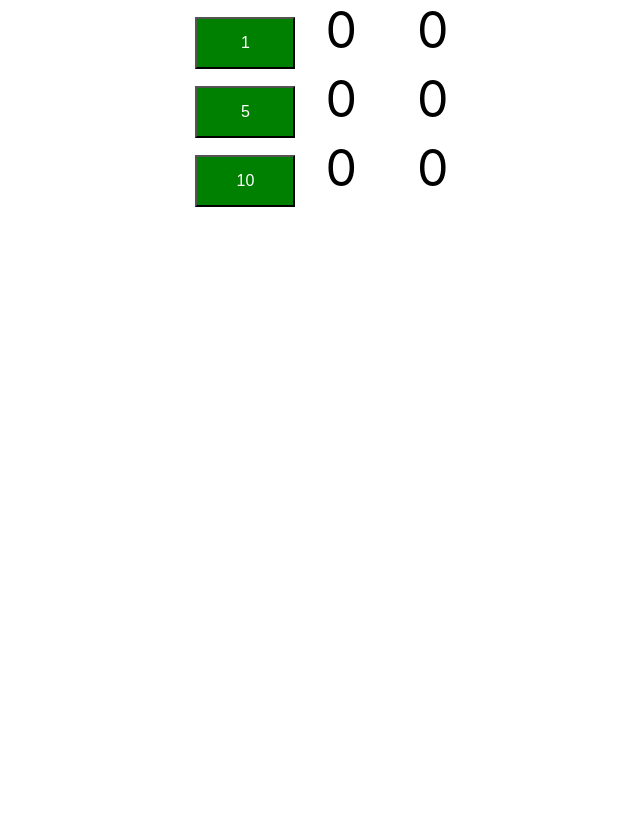
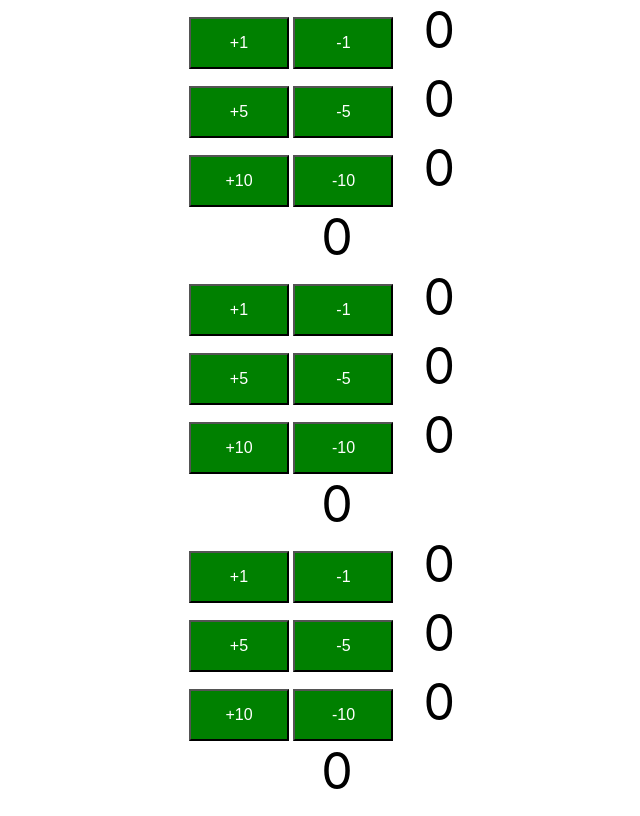
Before and after one commit to akuma190/SmartSheet, a React (Create React App) app: page / in a window 1280 px wide. Shown: the whole page, without its empty margins (303-943 px from the left). Built offline with nearby package versions, Linux system fonts and the light colour scheme.

Commit message:
Update Counter.jsx

```diff
--- a/src/Components/counter/Counter.jsx
+++ b/src/Components/counter/Counter.jsx
@@ -1,63 +1,98 @@
 import { render } from '@testing-library/react';
 import React, { Component } from 'react';
+import PropTypes from 'prop-types'
 import './Counter.css';
 
 class Counter extends Component {
-    //always define the initial state int he constructor
+
+    //Count has the class representing the total count.
     constructor() {
         super();
-        //unles we call the super we cannot use this in the javascript.
         this.state = {
-            counter: 0,
-            secondCounter:0
+            counter: 0
         }
-        //if we want to make the counter available to the method tot he class.
-        //we will have to bind the method to the class
-        //we will have to do that inside the construcor.
-       this.increment=this.increment.bind(this);
-       //we are comneting it as we are now using the arrow function.
+        this.increment = this.increment.bind(this);
+        this.decrement = this.decrement.bind(this);
     }
 
     render() {
-        //we can directly use the css below
-        const style={fontSize:"50px",padding:"15px 30px"};
         return (
             <div className="counter">
-                <button onClick={this.increment}>{this.props.by}</button>
+                {/* we will be calling the parent method from the child class by passing it as a prop */}
+                <CounterButton by={1} incrementMethod={this.increment} decrementMethod={this.decrement}/>
+                <CounterButton by={5} incrementMethod={this.increment} decrementMethod={this.decrement}/>
+                <CounterButton by={10} incrementMethod={this.increment} decrementMethod={this.decrement}/>
                 <span className="count">{this.state.counter}</span>
-                <span className="count">{this.state.secondCounter}</span>
+            </div>
+
+        );
+    }
+
+    increment(by) {
+        console.log(`increment from parent -${by}`)
+        this.setState({
+            counter: this.state.counter +by
+
+        });
+    }
+
+    decrement(by) {
+        console.log(`increment from parent -${by}`)
+        this.setState({
+            counter: this.state.counter -by
+
+        });
+    }
+}
+
+class CounterButton extends Component {
+    constructor() {
+        super();
+        this.state = {
+            counter: 0
+        }
+        this.increment = this.increment.bind(this);
+        this.decrement = this.decrement.bind(this);
+    }
+
+    render() {
+        return (
+            <div className="counterbutton">
+                <button onClick={this.increment}>+{this.props.by}</button>
+                <span> </span>
+                <button onClick={this.decrement}>-{this.props.by}</button>
+                <span className="count">{this.state.counter}</span>
+
             </div>
         );
     }
-   //we will be changing the abpve code to the arrow function.
-    // render=() =>{
-    //     return (
-    //         <div className="counter">
-    //             <button onClick={this.increment}>+1</button>
-    //             <span className="count">{this.state.counter}</span>
-    //             <span className="count">{this.state.secondCounter}</span>
-    //         </div>
-    //     );
-    // }
+    increment() {
+        this.setState({
+            counter: this.state.counter + this.props.by
 
-    increment() {//
-        //here we are directly changing the state rather than this we should use the useState();
-        //this.state.counter++;
-        this.setState({
-            state:this.state.counter++
         });
+        this.props.incrementMethod(this.props.by);
     }
 
-    //we will also change the increment to the arrow method.
-    // increment = () => {//
-    //     //here we are directly changing the state rather than this we should use the useState();
-    //     //this.state.counter++;
-    //     this.setState({
-    //         state:this.state.counter++
-    //     });
-    // }
+    decrement() {
+        this.setState({
+            counter: this.state.counter - this.props.by
+
+        });
+        this.props.decrementMethod(this.props.by);
+    }
 }
 
 
+CounterButton.defaultProps = {
+    by: 1
+}
+
+
+CounterButton.propTypes = {
+    by: PropTypes.number
+}
+
+//we can fix the prop type here.
 
 export default Counter;
```
